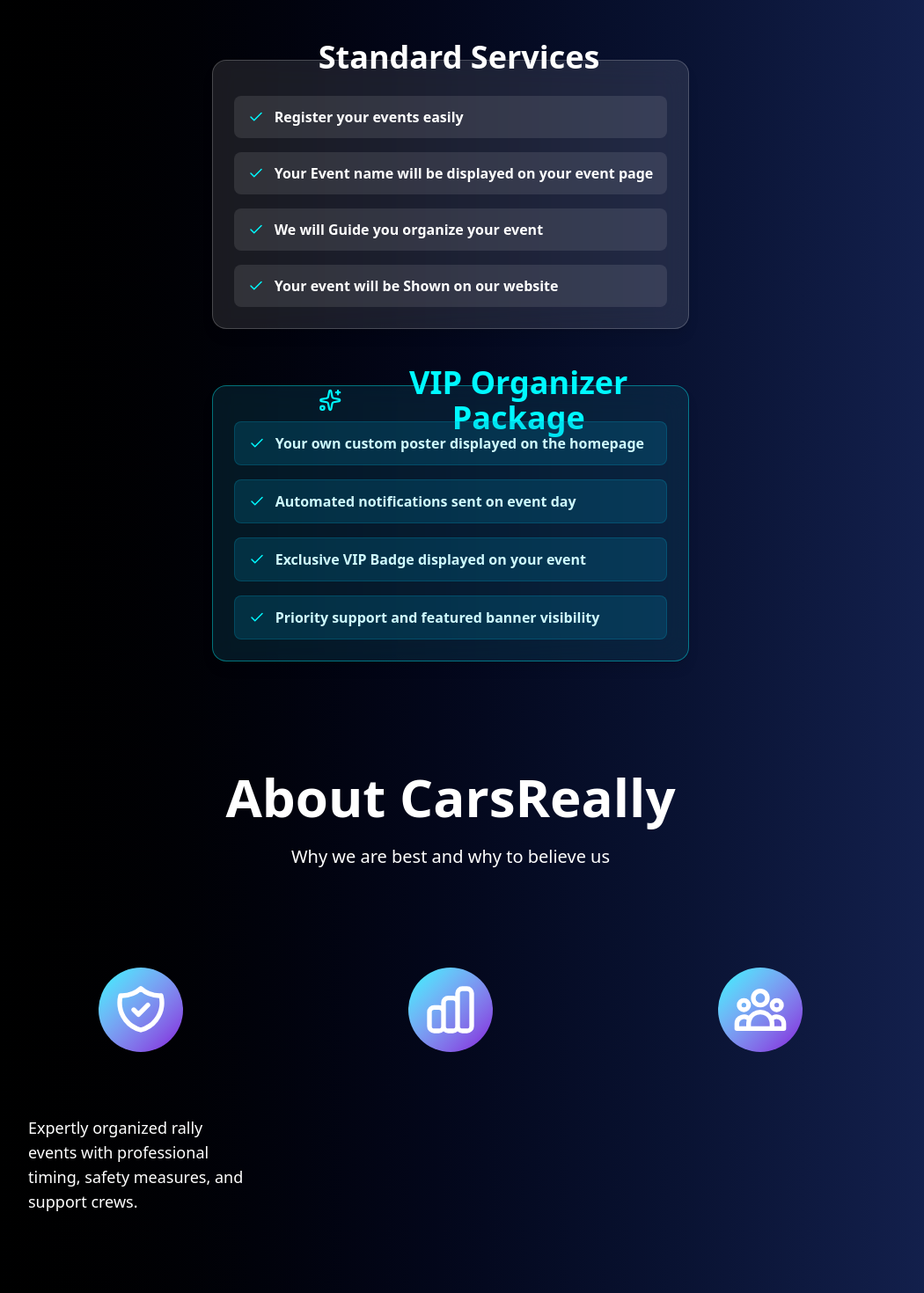
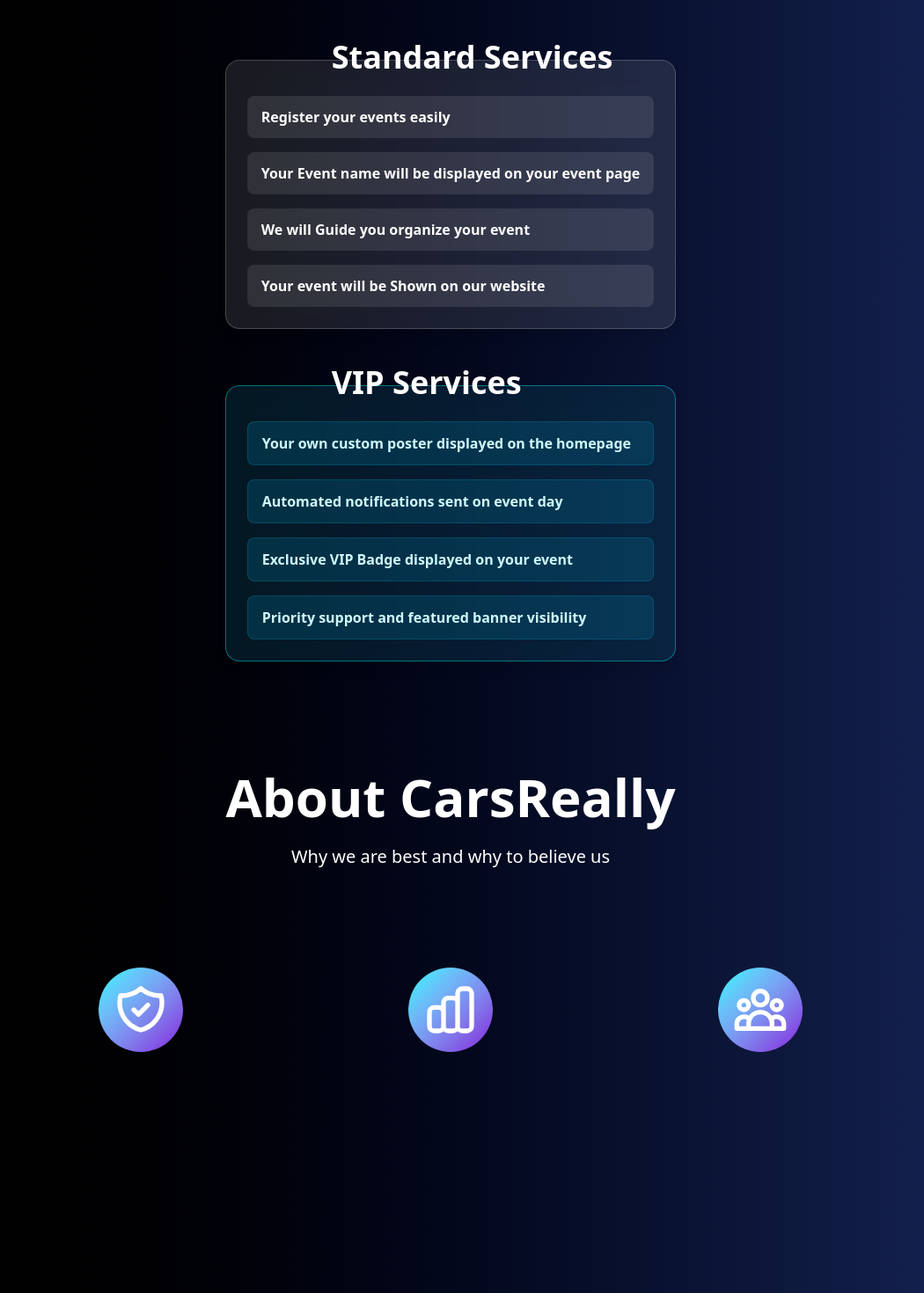
Before and after one commit to itzMK678/CarsReally, a React (Vite) app in the folder client/: page /services in a window 1280 px wide. Shown: the part 380-1850 px from the top of the page at 88% size, without its empty margins (128-1178 px from the left). Built offline with nearby package versions, Linux system fonts and the light colour scheme; no server answers.

Commit message:
set service page

```diff
--- a/client/src/components/Quality.jsx
+++ b/client/src/components/Quality.jsx
@@ -22,7 +22,7 @@
             <h3 className="text-2xl font-bold mb-4 text-transparent group-hover:text-gray-100 transition">
              Professional Events
             </h3>
-            <p className="text-lg txext-transparent group-hover:text-gray-200 transition">
+            <p className="text-lg text-transparent group-hover:text-gray-200 transition">
               Expertly organized rally events with professional timing, safety measures,
       and support crews.
        </p>
--- a/client/src/pages/Services.jsx
+++ b/client/src/pages/Services.jsx
@@ -55,7 +55,7 @@
                 data-aos="fade-left"
                 className="bg-white/10 font-semibold rounded-lg px-4 py-3 text-white flex items-center gap-3 hover:bg-white/20 transition"
               >
-                <Check size={18} className="text-[#00F9FF] shrink-0" />
+
                 <span>{point}</span>
               </div>
             ))}
@@ -64,8 +64,8 @@
 
         {/* VIP Services */}
         <div className="my-6 w-full max-w-[800px] mt-16 bg-cyan-900/30 backdrop-blur-lg rounded-2xl p-6 shadow-lg border border-[#00F9FF]/40 relative">
-          <h2 className="absolute -top-6 left-10 md:left-30 text-3xl md:text-4xl font-bold text-[#00F9FF] mb-6 text-center flex items-center gap-2">
-            <Sparkles size={28} /> VIP Organizer Package
+          <h2 className="absolute -top-6 left-10 md:left-30 text-3xl md:text-4xl font-bold text-white mb-6 text-center">
+            VIP Services
           </h2>
 
           <div className="space-y-4 mt-4">
@@ -75,7 +75,7 @@
                 data-aos="fade-right"
                 className="bg-cyan-600/20 font-semibold rounded-lg px-4 py-3 text-cyan-100 flex items-center gap-3 border border-cyan-500/20 hover:bg-cyan-600/30 transition"
               >
-                <Check size={18} className="text-[#00F9FF] shrink-0" />
+
                 <span>{point}</span>
               </div>
             ))}
```
